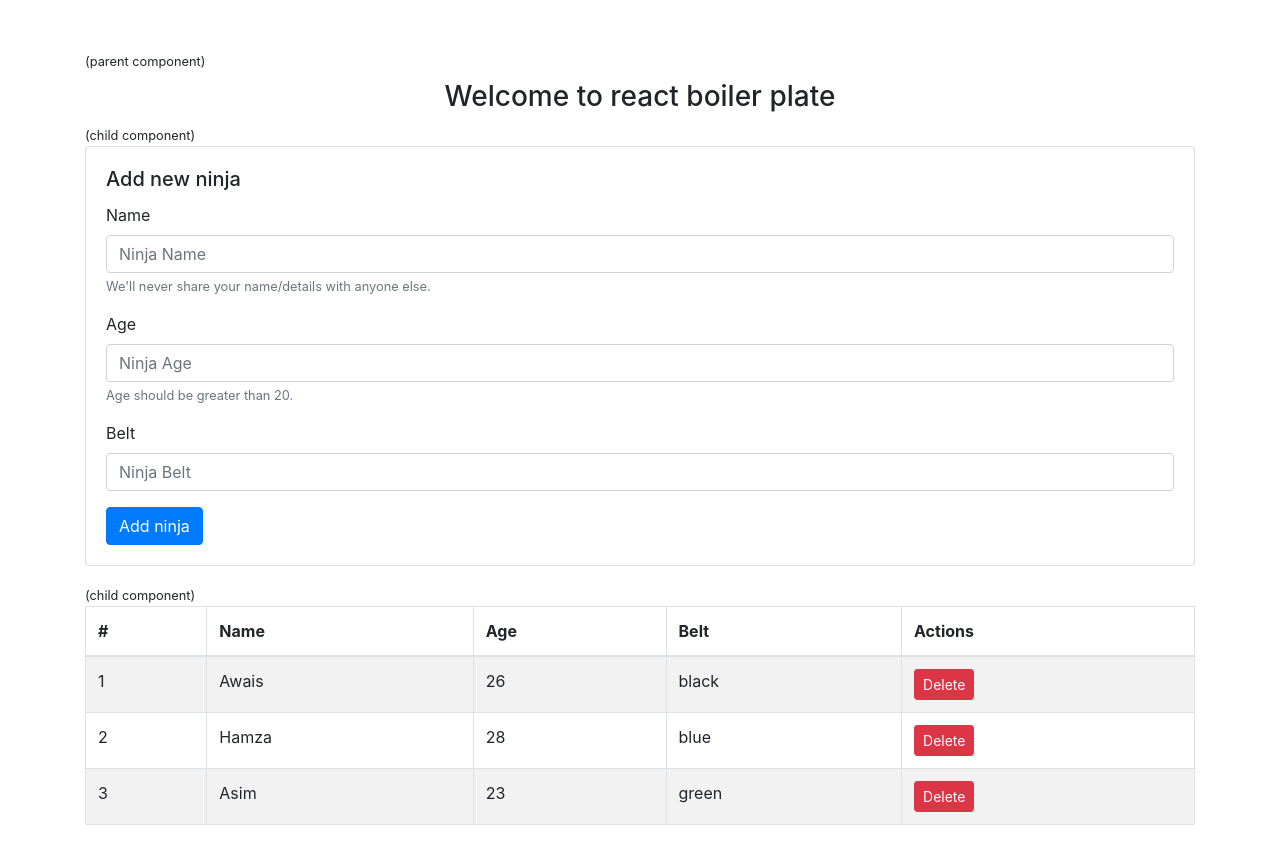
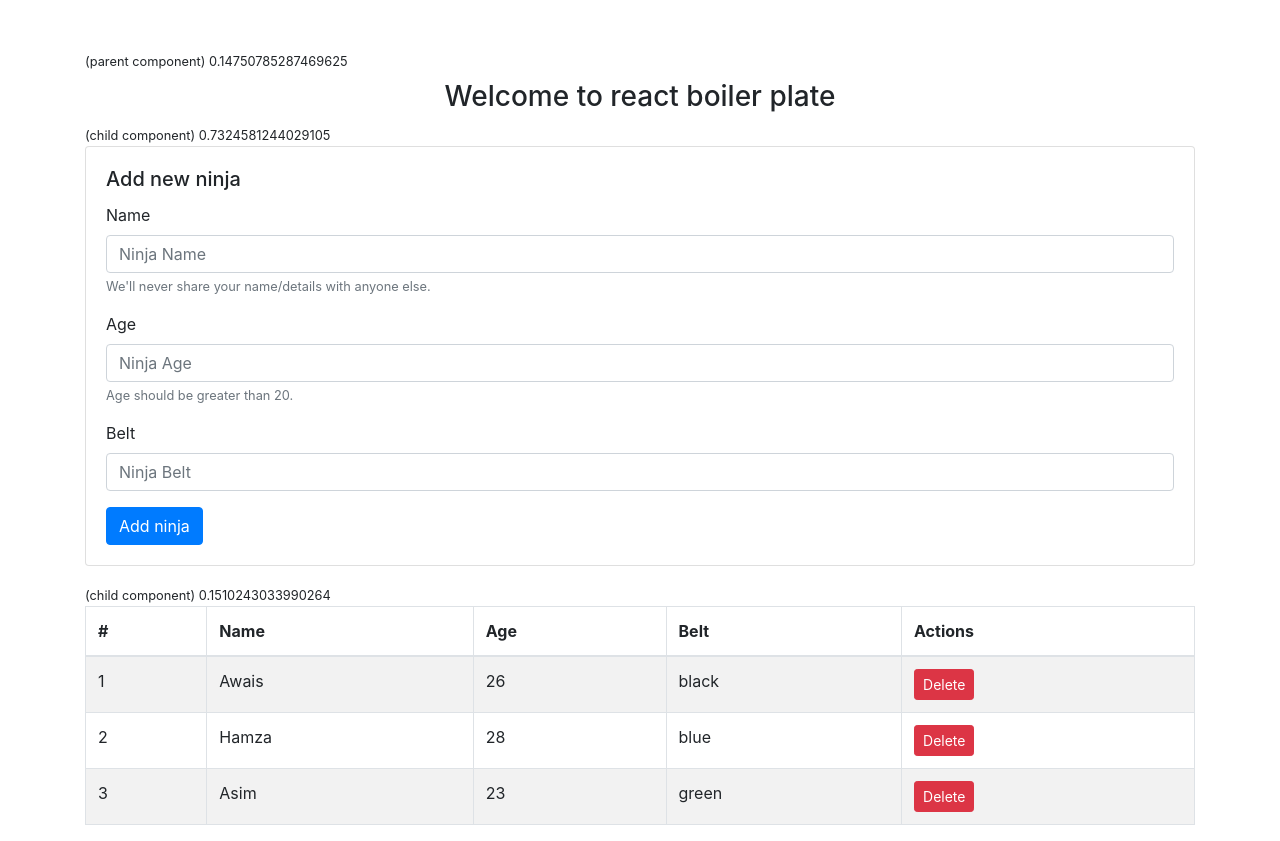
Before and after one commit to Awais-cb/react-starter, a React (Create React App) app: page / in a window 1280 px wide. Built offline with nearby package versions, Linux system fonts and the light colour scheme.

Commit message:
rendering observers added

```diff
--- a/src/AddNinja.js
+++ b/src/AddNinja.js
@@ -27,7 +27,7 @@ class AddNinja extends React.Component {
   render() {
     return (
       <div>
-        <small>(child component)</small>
+        <small>(child component) {Math.random()}</small>
         <Card>
           <Card.Body>
             <Card.Title>Add new ninja</Card.Title>
--- a/src/App.js
+++ b/src/App.js
@@ -50,7 +50,8 @@ class App extends React.Component {
     return (
       <div className="app">
         <div className="container pt-5">
-          <small>(parent component)</small>
+          {/* Check how react renders on different events */}
+          <small>(parent component) {Math.random()}</small>
           <h3 className="text-center mt-2 mb-2">{welcomeMessage}</h3>
           {/* Functions as Props */}
           <AddNinja addNinja={this.addNinja} />
--- a/src/Ninjas.js
+++ b/src/Ninjas.js
@@ -21,7 +21,7 @@ function Ninjas({ ninjas = [], deleteNinja }) {
   })
   return (
     <div className="ninjas mt-3">
-      <small>(child component)</small>
+      <small>(child component) {Math.random()}</small>
       <Table striped bordered hover>
         <thead>
           <tr>
```
